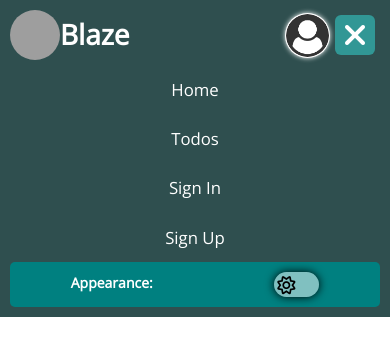
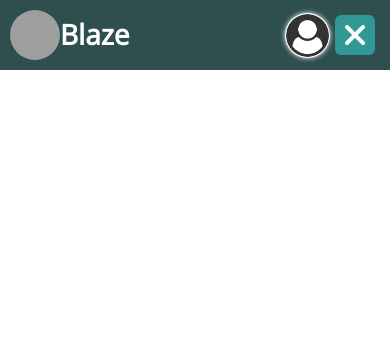
Before and after one commit to Foster0123/Blaze, a React (Vite) app: page /todos in a window 390 px wide. Shown: the top 356 px of the page. Built offline with nearby package versions, Linux system fonts and the light colour scheme; grey boxes are pictures that could not be loaded.

Commit message:
Blaze Navbar Development Final

```diff
--- a/src/assets/scss/modules/theme_switch.scss
+++ b/src/assets/scss/modules/theme_switch.scss
@@ -12,7 +12,7 @@
     --theme-switch-slide-icon-dark: '\f186';
     --theme-switch-slide-icon-color-light:black;
     --theme-switch-slide-icon-color-dark:white;
-    --theme-switch-slide-height: 15px;
+    --theme-switch-slide-height: 17px;
 
 }
 .switch-input {
--- a/src/assets/scss/shared/_navbar.scss
+++ b/src/assets/scss/shared/_navbar.scss
@@ -18,11 +18,14 @@
     font-family: 'Open Sans', cursive;
     color: white;
     display: grid;
+    height: 70px;
     align-self: center;
     grid-template-areas: "navbar_header navbar_link navbar_button";
     grid-template-columns: 180px 1fr 100px;
     align-items: center;
     justify-content: space-between;
+    transition: height, 200ms ease;
+    overflow: hidden;
     background-color: var(--navbar-bg-color);
 }
 
@@ -66,7 +69,9 @@
     text-align: center;
     justify-content: center;
     width: 100%;
-
+    transform: scale(1);
+    transform-origin: top;
+    transition: transform, 200ms ease-in-out;
     li {
         padding: 2px 0;
         display: flex;
@@ -95,6 +100,7 @@
     }
     .theme-nav-item {
         width: 100%;
+        margin-top: 10px;
         justify-content: space-around;
         background-color: teal;
         padding: 10px 0;
@@ -133,8 +139,17 @@
         font-size: 2em;
     }
 }
+.hide-navbar {
+    transform: scaleY(0);
+    transform-origin: top;
+    transition: transform, 200ms ease-in-out;
+}
 
 @media only screen and (max-width: 768px) {
+    .transit-navbar-height {
+        height:330px;
+        transition: height, 200ms ease-in-out;
+    }
     .navbar {
         grid-template-areas:
             "navbar_header navbar_button"
@@ -146,7 +161,7 @@
         display: none;
     }
     .nav-link-container {
-        margin-top: 5px !important;
+        margin-top: 10px !important;
         flex-direction: column;
         margin: 0;
 
--- a/src/components/Todo.tsx
+++ b/src/components/Todo.tsx
@@ -1,4 +1,3 @@
-import MyModal from "./shared/Modal";
 const Todo = () => {
   let todos = [
     {
@@ -13,7 +12,6 @@ const Todo = () => {
   ];
   return (
     <div className="px-2">
-      <MyModal />
     </div>
   );
 };
--- a/src/components/shared/Modal.tsx
+++ /dev/null
@@ -1,8 +0,0 @@
-function MyModal(props: any) {
-  return (
-    <div>
-
-    </div>
-  );
-}
-export default MyModal;
--- a/src/components/shared/NavBar.tsx
+++ b/src/components/shared/NavBar.tsx
@@ -1,12 +1,21 @@
-import * as React from 'react'
+import React, { useRef } from 'react'
 import { Button, Stack } from '@chakra-ui/react'
-import ThemeSwitch from './ThemeSwitch';
+import ThemeSwitch from '../modules/ThemeSwitch';
 import { NavLink } from 'react-router-dom'
 import Logo from './../../assets/img/blaze.png'
 import ProfilePicture from './../../assets/img/user.png'
 const NavBar = () => {
+    const Navbar: any = useRef(null);
+    const styles = {
+        height: "200px"
+    }
+    const toggleNavbar = () => {
+        if(window.innerWidth < 768){
+            Navbar.current.classList.toggle("transit-navbar-height")
+        }
+    }
     return (
-        <nav className="navbar">
+        <nav className="navbar" ref={Navbar}>
             <section className="navbar-header">
                 <NavLink to="/" className="home-link">
                     <img src={Logo} alt="Blaze Logo" className="nav-logo" />
@@ -38,6 +47,7 @@ const NavBar = () => {
             </ul>
             <section className="nav-button-container">
                 <Button
+                    onClick={toggleNavbar}
                     colorScheme="none"
                     className="chakra-btn nav-profile-btn"
                 >
@@ -47,7 +57,7 @@ const NavBar = () => {
                         alt="Profile Picture Placeholder"
                     />
                 </Button>
-                <Button colorScheme="teal" className="chakra-btn nav-menu-btn">
+                <Button onClick={toggleNavbar} colorScheme="teal" className="chakra-btn nav-menu-btn">
                     <i className="fa-solid fa-xmark"></i>
                 </Button>
             </section>
```
Also changed, not shown: package.json (+6 -6 lines), src/components/modules/ThemeSwitch.tsx (renamed from src/components/shared/ThemeSwitch.tsx), 1 other file (tests, documents, lock files or other folders).
